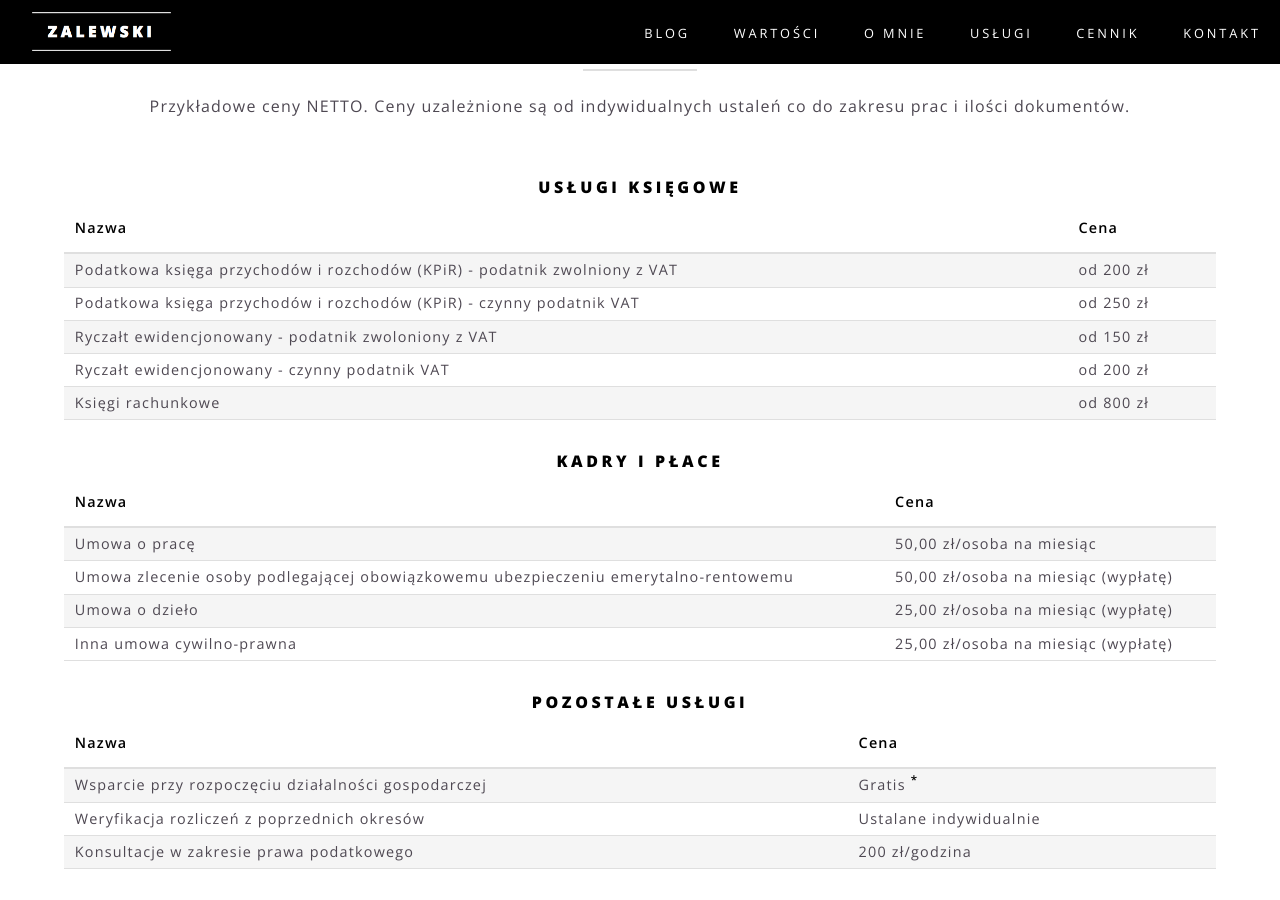
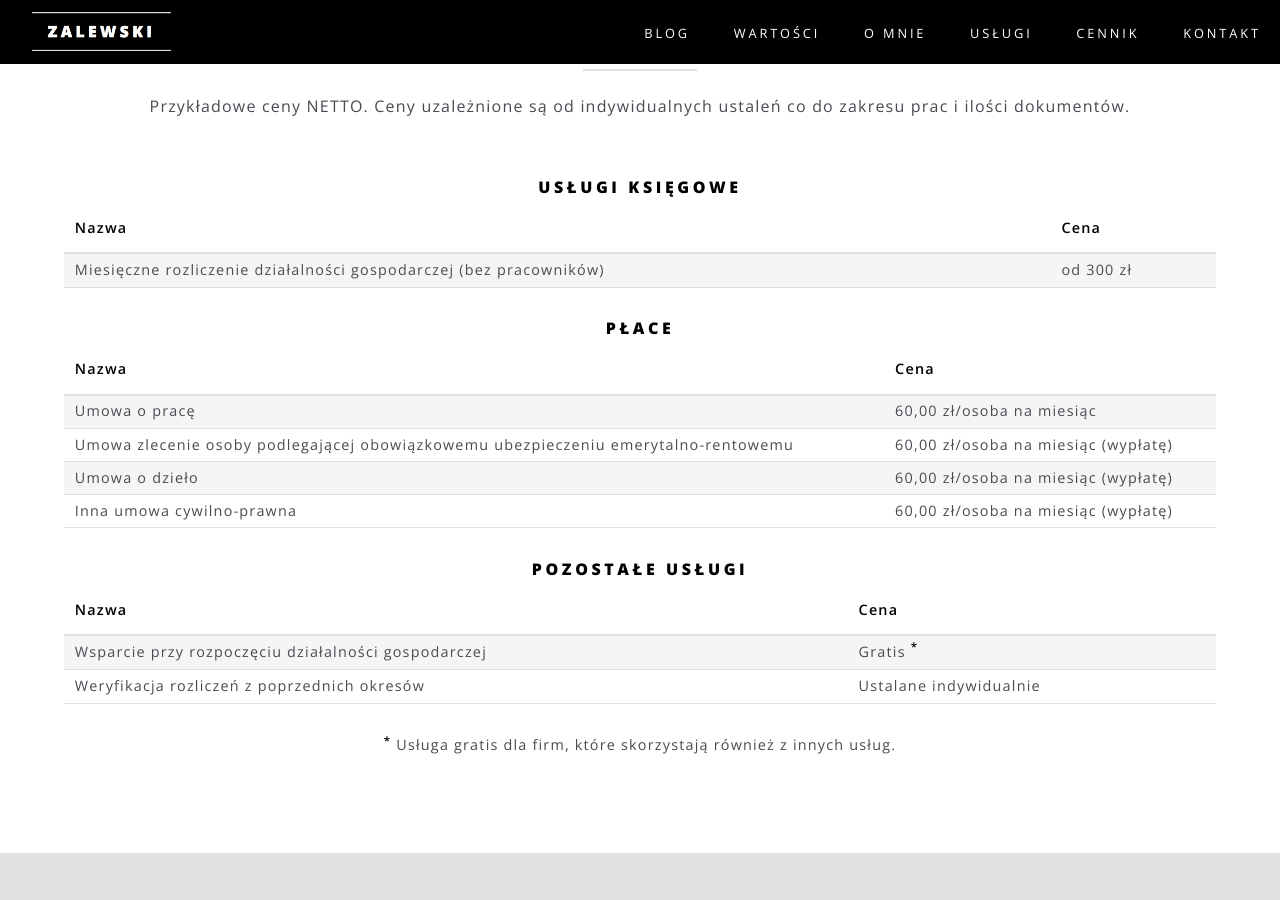
Before and after one commit to zalewskifinance/zalewskifinance.github.io, a Jekyll site: the page built from index.html, in a window 1280 px wide and 900 px high, scrolled down 4402 px. Built offline with Jekyll 4.4.1, drawn with Linux system fonts in a browser that asks for light colours.

Commit message:
index16022024.html

```diff
--- a/index.html
+++ b/index.html
@@ -215,29 +215,13 @@ excerpt: Księgowa Warszawa, obsługa księgowa firm Warszawa, księgowy Warszaw
                 </thead>
                 <tbody>
                 <tr>
-                    <td>Podatkowa księga przychodów i rozchodów (KPiR) - podatnik zwolniony z VAT</td>
-                    <td>od 200 zł</td>
-                </tr>
-                <tr>
-                    <td>Podatkowa księga przychodów i rozchodów (KPiR) - czynny podatnik VAT</td>
-                    <td>od 250 zł</td>
-                </tr>
-                <tr>
-                    <td>Ryczałt ewidencjonowany - podatnik zwoloniony z VAT</td>
-                    <td>od 150 zł</td>
-                </tr>
-                <tr>
-                    <td>Ryczałt ewidencjonowany - czynny podatnik VAT</td>
-                    <td>od 200 zł</td>
-                </tr>
-                <tr>
-                    <td>Księgi rachunkowe</td>
-                    <td>od 800 zł</td>
+                    <td>Miesięczne rozliczenie działalności gospodarczej (bez pracowników)</td>
+                    <td>od 300 zł</td>
                 </tr>
                 </tbody>
             </table>
         </div>
-        <h4>Kadry i płace</h4>
+        <h4>Płace</h4>
         <div class="table-wrapper small align-left">
             <table class="small">
                 <thead>
@@ -249,19 +233,19 @@ excerpt: Księgowa Warszawa, obsługa księgowa firm Warszawa, księgowy Warszaw
                 <tbody>
                 <tr>
                     <td>Umowa o pracę</td>
-                    <td>50,00 zł/osoba na miesiąc</td>
+                    <td>60,00 zł/osoba na miesiąc</td>
                 </tr>
                 <tr>
                     <td>Umowa zlecenie osoby podlegającej obowiązkowemu ubezpieczeniu emerytalno-rentowemu</td>
-                    <td>50,00 zł/osoba na miesiąc (wypłatę)</td>
+                    <td>60,00 zł/osoba na miesiąc (wypłatę)</td>
                 </tr>
                 <tr>
                     <td>Umowa o dzieło</td>
-                    <td>25,00 zł/osoba na miesiąc (wypłatę)</td>
+                    <td>60,00 zł/osoba na miesiąc (wypłatę)</td>
                 </tr>
                 <tr>
                     <td>Inna umowa cywilno-prawna</td>
-                    <td>25,00 zł/osoba na miesiąc (wypłatę)</td>
+                    <td>60,00 zł/osoba na miesiąc (wypłatę)</td>
                 </tr>
                 </tbody>
             </table>
@@ -283,10 +267,6 @@ excerpt: Księgowa Warszawa, obsługa księgowa firm Warszawa, księgowy Warszaw
                 <tr>
                     <td>Weryfikacja rozliczeń z poprzednich okresów</td>
                     <td>Ustalane indywidualnie</td>
-                </tr>
-                <tr>
-                    <td>Konsultacje w zakresie prawa podatkowego</td>
-                    <td>200 zł/godzina</td>
                 </tr>
                 </tbody>
             </table>
```
